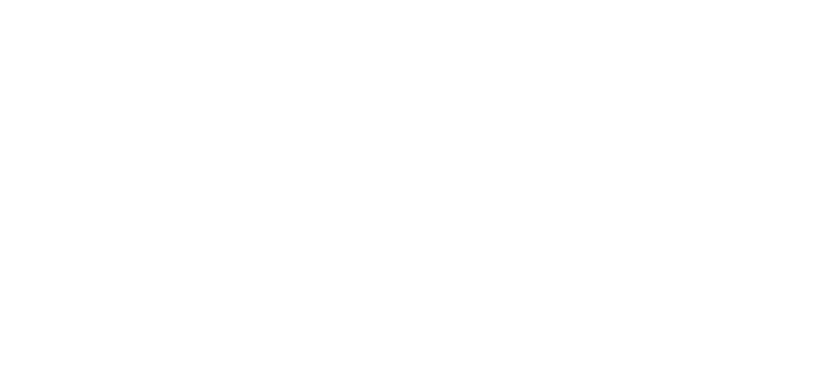
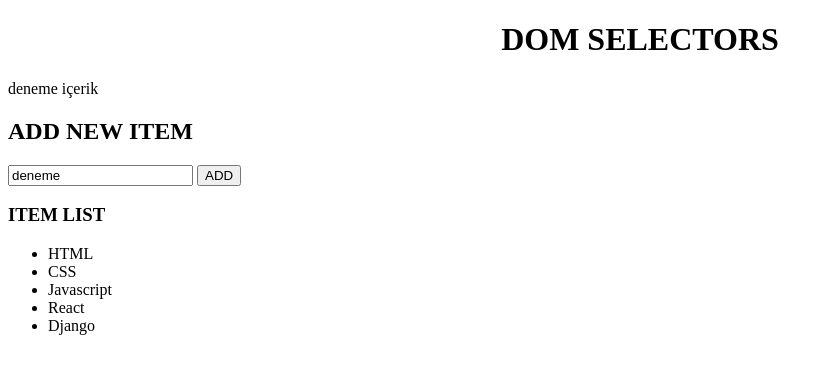
Before and after one commit to Kadir-Zeren/JS12-DOM_Intro, a plain HTML site: page index.html in a window 1280 px wide. Shown: the whole page, without its empty margins (0-833 px from the left). Drawn offline with Linux system fonts and the light colour scheme.

Commit message:
html added

```diff
--- a/index.html
+++ b/index.html
@@ -7,6 +7,29 @@
     <title>JS-12 DOM Intro</title>
   </head>
   <body>
-
+    <header id="header">
+      <h1 style="text-align: center">DOM SELECTORS</h1>
+    </header>
+    <main>
+      <section class="add-item">
+        deneme içerik
+        <h2 id="add-new-item">ADD NEW ITEM</h2>
+        <input id="input" type="text" value="deneme" />
+        <input id="btn" type="button" value="ADD" />
+      </section>
+      <section class="item-list">
+        <section id="new-sec">
+          <h3>ITEM LIST</h3>
+          <ul>
+            <li id="html-li" class="list">HTML</li>
+            <li class="list">CSS</li>
+            <li id="js-li" class="list">Javascript</li>
+            <li class="list">React</li>
+            <li id="react-li" class="list">Django</li>
+          </ul>
+        </section>
+      </section>
+    </main>
+    <script src="selectors.js"></script>
   </body>
 </html>
```
